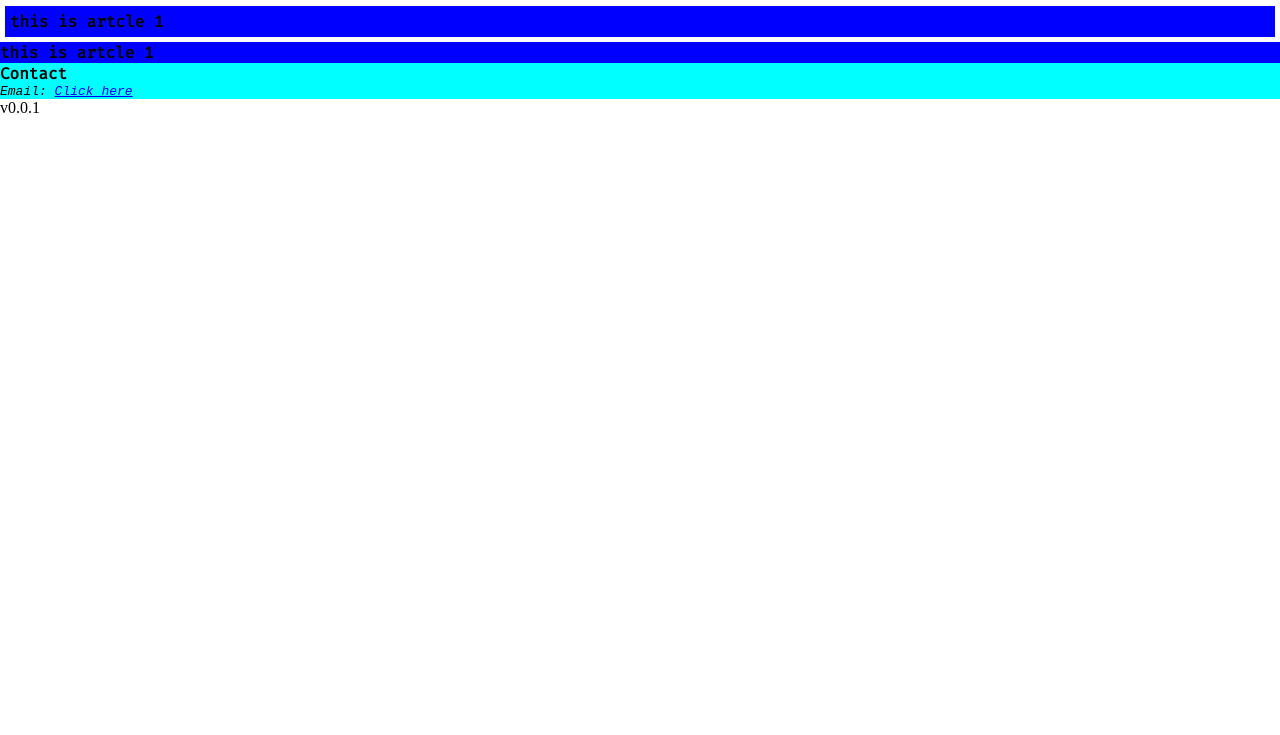
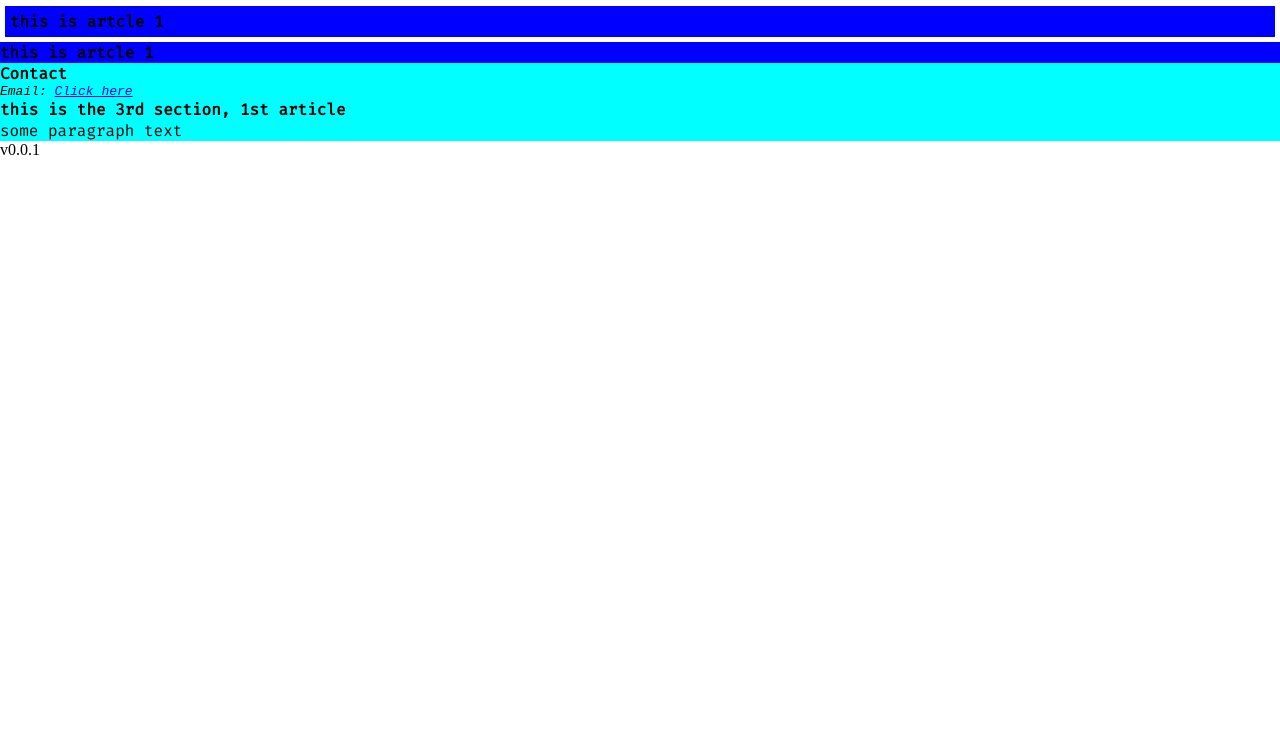
Before and after one commit to bleek42/html-css-example, a plain HTML site: page index.html in a window 1280 px wide. Shown: the part 65-800 px from the top of the page. Drawn offline with Linux system fonts and the light colour scheme.

Commit message:
added 3rd section with an article

```diff
--- a/index.html
+++ b/index.html
@@ -39,6 +39,12 @@
                 </address>
             </article>
         </section>
+        <section>
+            <article>
+                <h4>this is the 3rd section, 1st article</h4>
+                <p>some paragraph text</p>
+            </article>
+        </section>
     </main>
     <footer>
         <p>v0.0.1</p>
```
